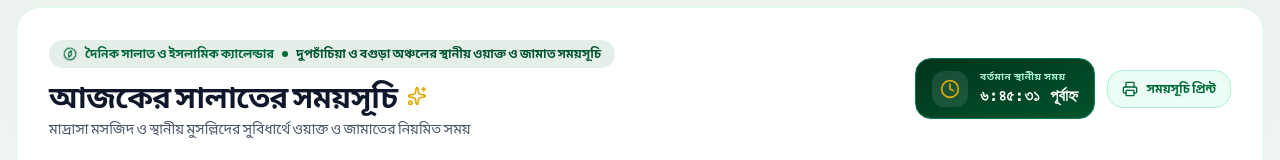
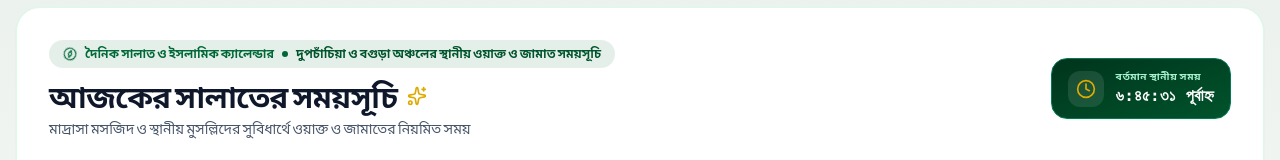
Before and after one commit to yeakubali2112/madrash-, a Next.js app: page / in a window 1280 px wide. Shown: the part 784-944 px from the top of the page. Built offline with nearby package versions, Linux system fonts and the light colour scheme; a web font is replaced by a local one.

Commit message:
remove prayer times print button from prayer widget

```diff
--- a/components/PrayerTimesWidget.tsx
+++ b/components/PrayerTimesWidget.tsx
@@ -19,7 +19,6 @@ import {
   Sunrise,
   Moon,
   Compass,
-  Printer,
   Bell,
   Heart,
   ChevronRight,
@@ -213,12 +212,6 @@ export const PrayerTimesWidget: React.FC = () => {
     }
   ];
 
-  const handlePrint = () => {
-    if (typeof window !== 'undefined') {
-      window.print();
-    }
-  };
-
   return (
     <section className="relative py-10 bg-gradient-to-b from-[#f4f8f5] via-white to-slate-50 border-y border-emerald-100/70 overflow-hidden">
       {/* Subtle Islamic Geometry Background Details */}
@@ -261,16 +254,6 @@ export const PrayerTimesWidget: React.FC = () => {
                   </div>
                 </div>
               </div>
-
-              {/* Print Button */}
-              <button
-                onClick={handlePrint}
-                className="inline-flex items-center gap-2 bg-emerald-50 hover:bg-emerald-100 text-[#006837] border border-emerald-200 px-3.5 py-2.5 rounded-2xl font-bold text-xs transition-colors"
-                title="সালাতের সময়সূচি প্রিন্ট করুন"
-              >
-                <Printer className="w-4 h-4 text-[#006837]" />
-                <span className="hidden sm:inline">সময়সূচি প্রিন্ট</span>
-              </button>
             </div>
           </div>
 
```
